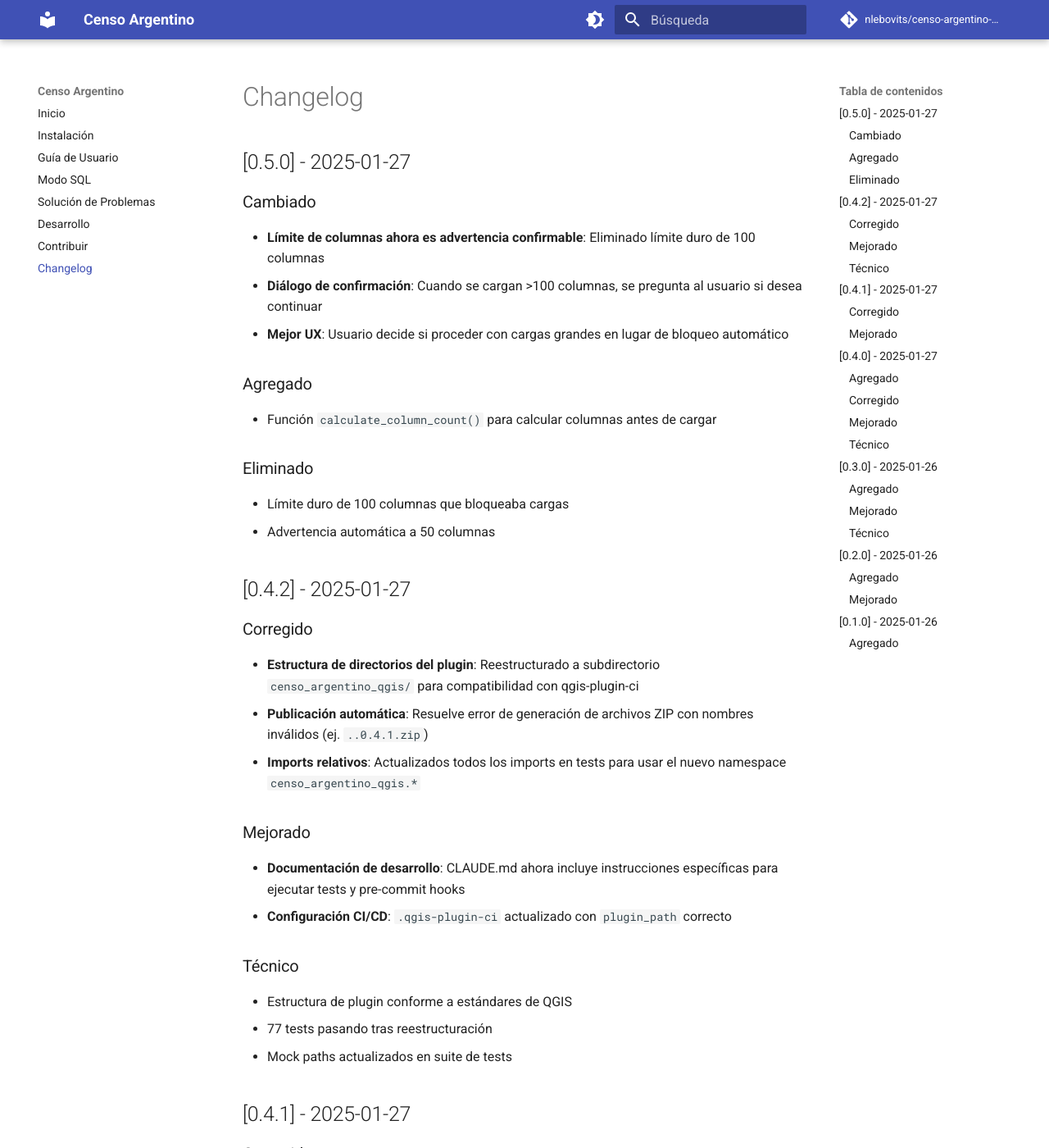
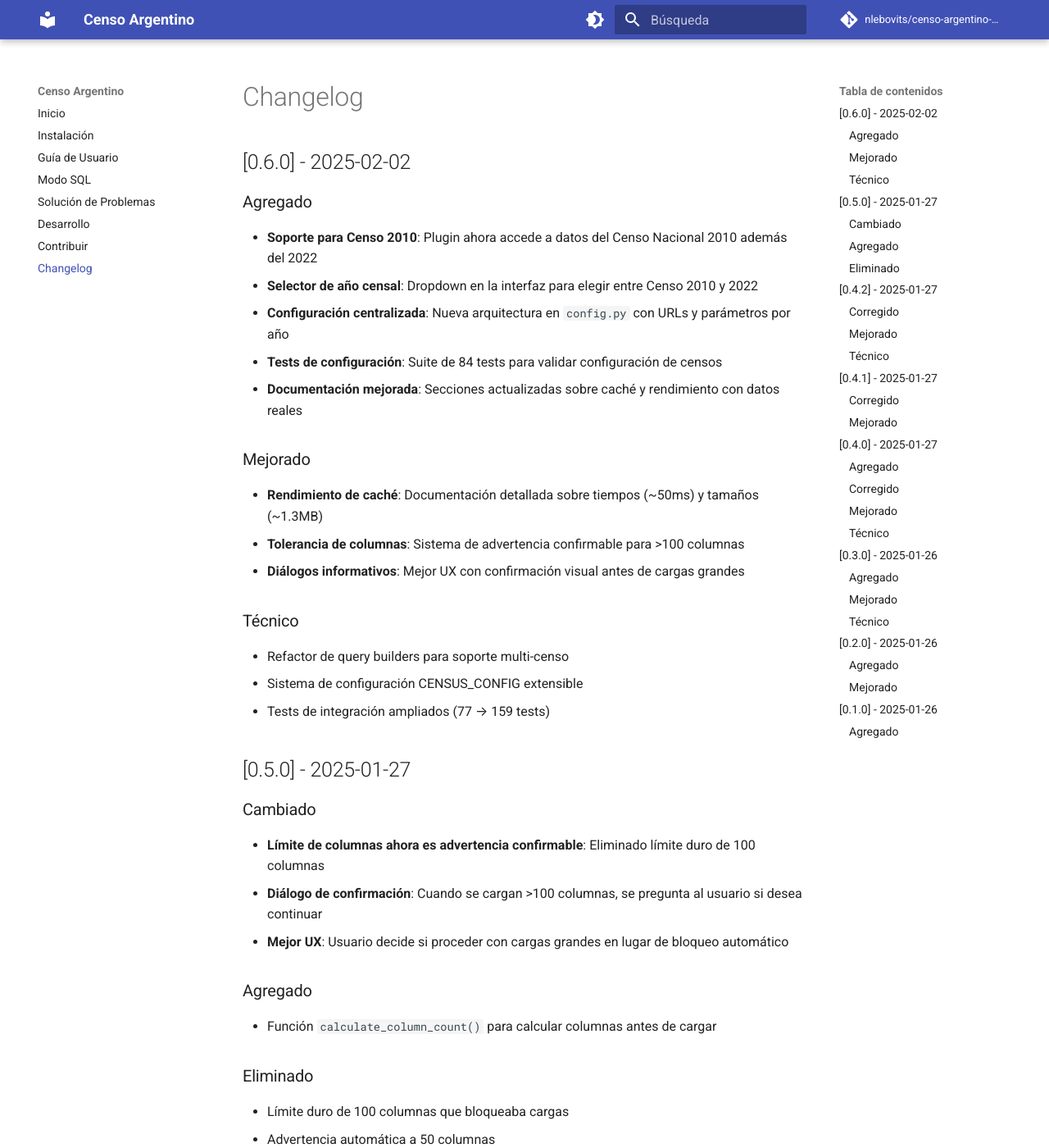
Before and after one commit to nlebovits/censo-argentino-qgis, an MkDocs documentation site: the page built from docs/CHANGELOG.md, in a window 1280 px wide and 1400 px high. Shown: the whole window at 82% size. Built offline with MkDocs 1.6.1 and Material for MkDocs 9.7.7, drawn with Linux system fonts in a browser that asks for light colours; comment, search, counter and statistics services are not loaded.

Commit message:
Actualizar versión a 0.6.0 y agregar changelog
- Bump de versión: 0.5.3 → 0.6.0
- Nuevo changelog con soporte para Censo 2010
- Documentación mejorada de rendimiento y caché
- Suite de tests expandida (77 → 159 tests)

Co-Authored-By: Claude Haiku 4.5 <noreply@anthropic.com>

```diff
--- a/docs/CHANGELOG.md
+++ b/docs/CHANGELOG.md
@@ -1,4 +1,23 @@
 # Changelog
+
+## [0.6.0] - 2025-02-02
+
+### Agregado
+- **Soporte para Censo 2010**: Plugin ahora accede a datos del Censo Nacional 2010 además del 2022
+- **Selector de año censal**: Dropdown en la interfaz para elegir entre Censo 2010 y 2022
+- **Configuración centralizada**: Nueva arquitectura en `config.py` con URLs y parámetros por año
+- **Tests de configuración**: Suite de 84 tests para validar configuración de censos
+- **Documentación mejorada**: Secciones actualizadas sobre caché y rendimiento con datos reales
+
+### Mejorado
+- **Rendimiento de caché**: Documentación detallada sobre tiempos (~50ms) y tamaños (~1.3MB)
+- **Tolerancia de columnas**: Sistema de advertencia confirmable para >100 columnas
+- **Diálogos informativos**: Mejor UX con confirmación visual antes de cargas grandes
+
+### Técnico
+- Refactor de query builders para soporte multi-censo
+- Sistema de configuración CENSUS_CONFIG extensible
+- Tests de integración ampliados (77 → 159 tests)
 
 ## [0.5.0] - 2025-01-27
 
```
Also changed, not shown: 1 other file.
